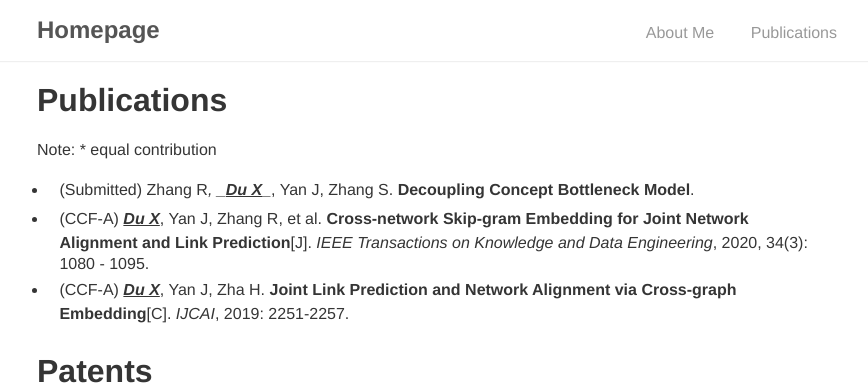
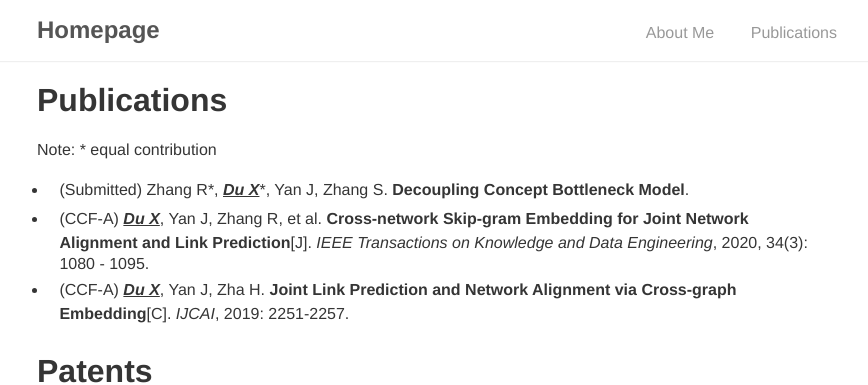
Before and after one commit to optray/optray.github.io, a Jekyll site: the page built from publication/index.md, in a window 1280 px wide. Shown: the top 385 px of the page, without its empty margins (203-1071 px from the left). Built offline with Jekyll 4.4.1, drawn with Linux system fonts in a browser that asks for light colours; our own code applies the rules of GitHub Pages for plain Markdown files.

Commit message:
Update materials

```diff
--- a/publication/index.md
+++ b/publication/index.md
@@ -4,7 +4,7 @@ layout: base
 
 # Publications
 Note: * equal contribution
-+ (Submitted) Zhang R*, **_<u>Du X</u>_***, Yan J, Zhang S. **Decoupling Concept Bottleneck Model**.
++ (Submitted) Zhang R\*, **_<u>Du X</u>_**\*, Yan J, Zhang S. **Decoupling Concept Bottleneck Model**.
 + (CCF-A) **_<u>Du X</u>_**, Yan J, Zhang R, et al. **Cross-network Skip-gram Embedding for Joint Network Alignment and Link Prediction**[J]. _IEEE Transactions on Knowledge and Data Engineering_, 2020, 34(3): 1080 - 1095.
 + (CCF-A) **_<u>Du X</u>_**, Yan J, Zha H. **Joint Link Prediction and Network Alignment via Cross-graph Embedding**[C]. _IJCAI_, 2019: 2251-2257.
 
```
